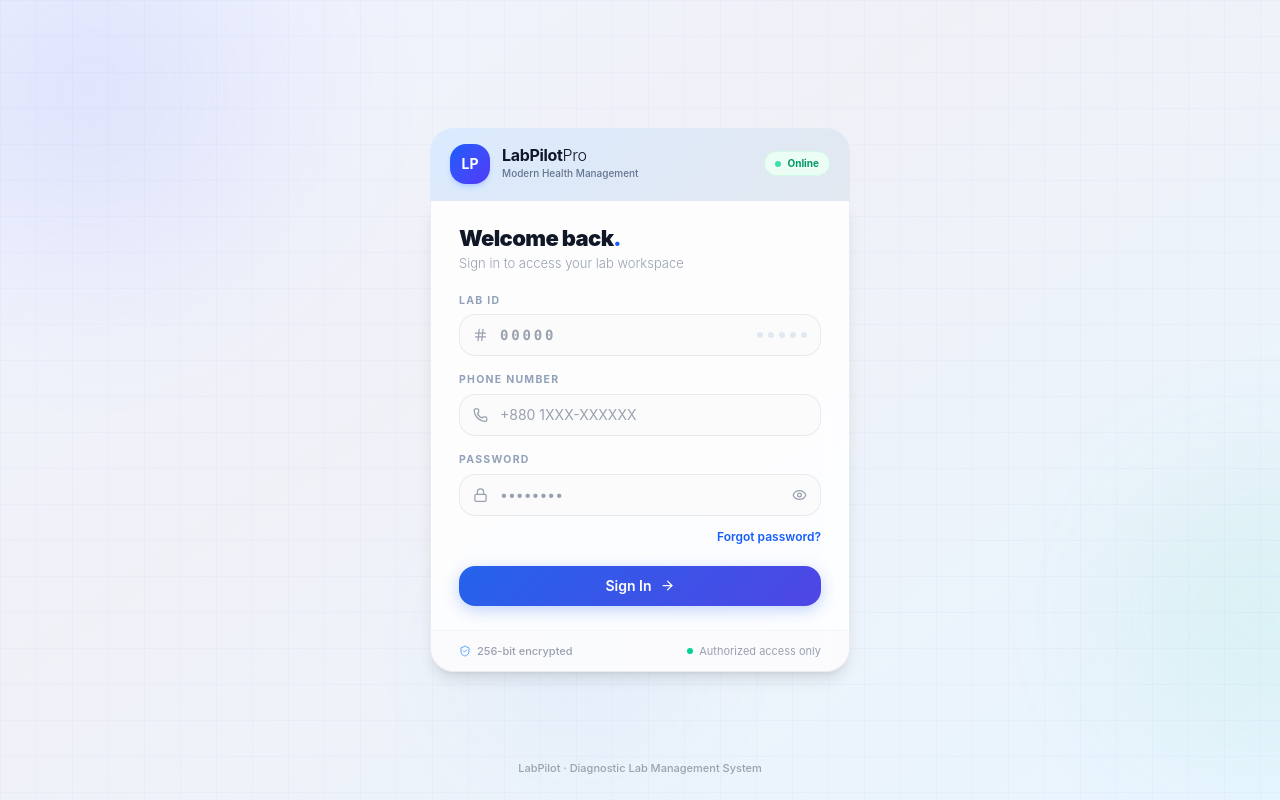
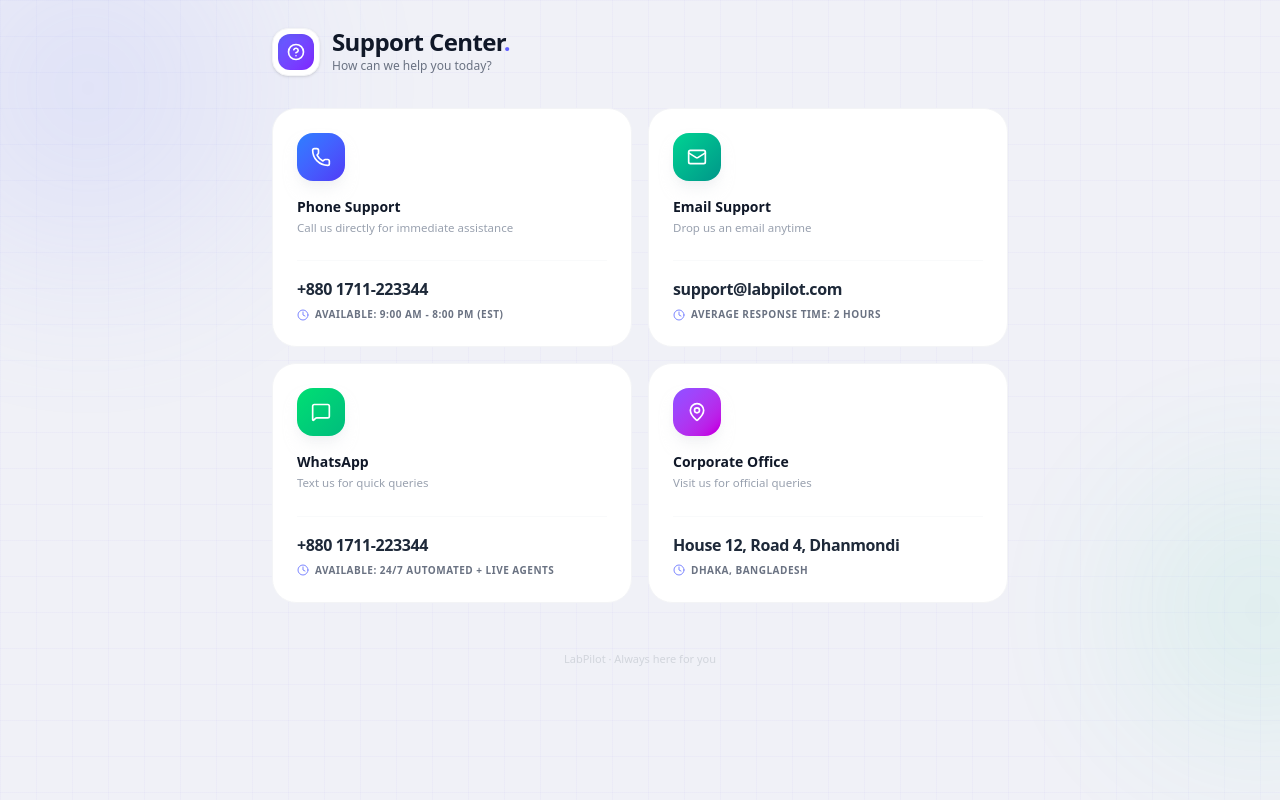
Before and after one commit to samiulfahad/LabPilotClient-Frontend, a React (Vite) app: page /help in a window 1280 px wide. Built offline with nearby package versions, Linux system fonts and the light colour scheme; what @react-pdf/renderer would draw is missing.

Commit message:
Login status

```diff
--- a/src/App.jsx
+++ b/src/App.jsx
@@ -1,7 +1,7 @@
-import { Routes, Route, Navigate } from "react-router-dom";
+import { Routes, Route, Navigate, Outlet } from "react-router-dom";
 import { useAuthStore } from "./store/authStore";
+
 import LabPilotLogin from "./pages/login";
-
 import Layout from "./components/layout";
 import Home from "./pages/home";
 import LabManagement from "./pages/labManagement";
@@ -18,15 +18,38 @@ import ReportDownload from "./pages/reportDownload";
 import DeleteInvoices from "./pages/deleteInvoice";
 import CashMemo from "./pages/cashmemo";
 import Commission from "./pages/commission";
+import Help from "./pages/help";
 
+// ─── Route Wrapper for Protected Pages ──────────────────────────────────────
+const ProtectedRoutes = () => {
+  const isAuthenticated = useAuthStore((s) => s.isAuthenticated);
+
+  // If not logged in, kick them to the login page
+  if (!isAuthenticated) {
+    return <Navigate to="/login" replace />;
+  }
+  // If logged in, show the Layout (Sidebar/Navbar) and the requested page
+  return (
+    <Layout>
+      <Outlet />
+    </Layout>
+  );
+};
+
+// ─── Main App Component ─────────────────────────────────────────────────────
 function App() {
   const isAuthenticated = useAuthStore((s) => s.isAuthenticated);
 
-  if (!isAuthenticated) return <LabPilotLogin />;
+  return (
+    <Routes>
+      {/* ════ PUBLIC ROUTES (No login required) ════ */}
+      {/* If they are already logged in, don't show them the login page again */}
+      <Route path="/login" element={isAuthenticated ? <Navigate to="/" replace /> : <LabPilotLogin />} />
+      {/* Help is now public and accessible without logging in */}
+      <Route path="/help" element={<Help />} />
 
-  return (
-    <Layout>
-      <Routes>
+      {/* ════ PROTECTED ROUTES (Login required) ════ */}
+      <Route element={<ProtectedRoutes />}>
         <Route path="/" element={<Home />} />
         <Route path="/cashmemo" element={<CashMemo />} />
         <Route path="/commission" element={<Commission />} />
@@ -42,9 +65,10 @@ function App() {
         <Route path="/manage-staffs" element={<ManageStaffs />} />
         <Route path="/manage-tests" element={<ManageTests />} />
         <Route path="/test/add" element={<AddTest />} />
-        <Route path="*" element={<Navigate to="/" replace />} />
-      </Routes>
-    </Layout>
+      </Route>
+      {/* Catch-all: Redirect unknown URLs to home */}
+      <Route path="*" element={<Navigate to="/" replace />} />
+    </Routes>
   );
 }
 
--- a/src/components/layout/menu.js
+++ b/src/components/layout/menu.js
@@ -23,7 +23,7 @@ const menu = [
   { label: "Commission", path: "/commission", icon: DollarSign },
   { label: "Billing", path: "/billing", icon: CreditCard },
   { label: "Lab Management", path: "/lab-management", icon: FlaskConical },
-  { label: "Support", path: "/support", icon: HelpCircle },
+  { label: "Help", path: "/help", icon: HelpCircle },
 ];
 
 export default menu;
--- /dev/null
+++ b/src/pages/help/index.jsx
@@ -0,0 +1,154 @@
+import { Phone, Mail, Clock, MapPin, HelpCircle, MessageSquare } from "lucide-react";
+
+export default function Help() {
+  const supportChannels = [
+    {
+      icon: Phone,
+      title: "Phone Support",
+      desc: "Call us directly for immediate assistance",
+      value: "+880 1711-223344",
+      sub: "Available: 9:00 AM - 8:00 PM (EST)",
+      grad: "from-blue-500 to-indigo-600",
+      glow: "rgba(79, 70, 229, 0.25)",
+      delay: "0.1s",
+    },
+    {
+      icon: Mail,
+      title: "Email Support",
+      desc: "Drop us an email anytime",
+      value: "support@labpilot.com",
+      sub: "Average response time: 2 hours",
+      grad: "from-emerald-400 to-teal-600",
+      glow: "rgba(16, 185, 129, 0.25)",
+      delay: "0.15s",
+    },
+    {
+      icon: MessageSquare,
+      title: "WhatsApp",
+      desc: "Text us for quick queries",
+      value: "+880 1711-223344",
+      sub: "Available: 24/7 Automated + Live Agents",
+      grad: "from-green-400 to-emerald-500",
+      glow: "rgba(52, 211, 153, 0.25)",
+      delay: "0.2s",
+    },
+    {
+      icon: MapPin,
+      title: "Corporate Office",
+      desc: "Visit us for official queries",
+      value: "House 12, Road 4, Dhanmondi",
+      sub: "Dhaka, Bangladesh",
+      grad: "from-violet-500 to-fuchsia-600",
+      glow: "rgba(139, 92, 246, 0.25)",
+      delay: "0.25s",
+    },
+  ];
+
+  return (
+    <div className="min-h-screen bg-[#f0f1f7] relative overflow-hidden">
+      {/* ── Background blobs ── */}
+      <div className="pointer-events-none absolute inset-0 overflow-hidden">
+        <div
+          className="absolute -top-48 -left-48 w-[560px] h-[560px] rounded-full opacity-[0.18] blur-3xl"
+          style={{ background: "radial-gradient(circle, #818cf8, transparent 70%)" }}
+        />
+        <div
+          className="absolute top-1/2 -right-48 w-[420px] h-[420px] rounded-full opacity-[0.12] blur-3xl"
+          style={{ background: "radial-gradient(circle, #34d399, transparent 70%)" }}
+        />
+      </div>
+
+      {/* ── Fine grid ── */}
+      <div
+        className="pointer-events-none absolute inset-0"
+        style={{
+          backgroundImage: `linear-gradient(rgba(99,102,241,0.035) 1px, transparent 1px),
+                            linear-gradient(90deg, rgba(99,102,241,0.035) 1px, transparent 1px)`,
+          backgroundSize: "36px 36px",
+        }}
+      />
+
+      <div className="relative max-w-3xl mx-auto px-4 pt-7 pb-16">
+        {/* ══════════════════════════════════════
+            HEADER
+        ══════════════════════════════════════ */}
+        <div
+          className="flex items-center gap-3 mb-8"
+          style={{ animation: "cardIn 0.4s cubic-bezier(.22,1,.36,1) both" }}
+        >
+          <div className="w-12 h-12 rounded-2xl bg-white border border-gray-100 flex items-center justify-center shadow-sm">
+            <div className="w-9 h-9 rounded-xl bg-gradient-to-br from-indigo-500 to-violet-600 flex items-center justify-center shadow-inner">
+              <HelpCircle className="w-[18px] h-[18px] text-white" strokeWidth={2.2} />
+            </div>
+          </div>
+          <div>
+            <h1 className="text-2xl font-black text-gray-900 tracking-tight leading-none mb-1">
+              Support Center<span className="text-indigo-500">.</span>
+            </h1>
+            <p className="text-xs text-gray-500 font-medium">How can we help you today?</p>
+          </div>
+        </div>
+
+        {/* ══════════════════════════════════════
+            CONTACT CARDS
+        ══════════════════════════════════════ */}
+        <div className="grid grid-cols-1 sm:grid-cols-2 gap-4">
+          {supportChannels.map((channel, idx) => {
+            const Icon = channel.icon;
+            return (
+              <div
+                key={idx}
+                className="group relative bg-white border border-gray-100 rounded-3xl p-6 transition-all duration-300 hover:-translate-y-1 hover:shadow-xl overflow-hidden"
+                style={{ animation: `cardIn 0.5s cubic-bezier(.22,1,.36,1) ${channel.delay} both` }}
+              >
+                {/* Glow effect */}
+                <div
+                  className="absolute -top-12 -right-12 w-32 h-32 rounded-full opacity-0 group-hover:opacity-100 transition-opacity duration-500 blur-2xl pointer-events-none"
+                  style={{ background: channel.glow }}
+                />
+
+                <div className="relative z-10 flex flex-col h-full">
+                  <div className="flex items-start justify-between mb-4">
+                    <div
+                      className={`w-12 h-12 rounded-2xl bg-gradient-to-br ${channel.grad} flex items-center justify-center shadow-lg shadow-gray-200/50`}
+                    >
+                      <Icon className="w-5 h-5 text-white" strokeWidth={2} />
+                    </div>
+                  </div>
+
+                  <div className="mb-6">
+                    <p className="text-sm font-bold text-gray-900">{channel.title}</p>
+                    <p className="text-[11.5px] text-gray-400 mt-0.5">{channel.desc}</p>
+                  </div>
+
+                  <div className="mt-auto pt-4 border-t border-gray-50">
+                    <p className="text-base font-black text-gray-800 tracking-tight">{channel.value}</p>
+                    <div className="flex items-center gap-1.5 mt-1.5">
+                      <Clock className="w-3 h-3 text-indigo-400" />
+                      <p className="text-[10px] font-semibold text-gray-500 uppercase tracking-wider">{channel.sub}</p>
+                    </div>
+                  </div>
+                </div>
+              </div>
+            );
+          })}
+        </div>
+
+        {/* ── Footer ── */}
+        <p
+          className="text-center text-[11px] text-gray-300 font-medium mt-12"
+          style={{ animation: "cardIn 0.5s cubic-bezier(.22,1,.36,1) 0.4s both" }}
+        >
+          LabPilot · Always here for you
+        </p>
+      </div>
+
+      <style>{`
+        @keyframes cardIn {
+          from { opacity: 0; transform: translateY(14px); }
+          to   { opacity: 1; transform: translateY(0); }
+        }
+      `}</style>
+    </div>
+  );
+}
```
